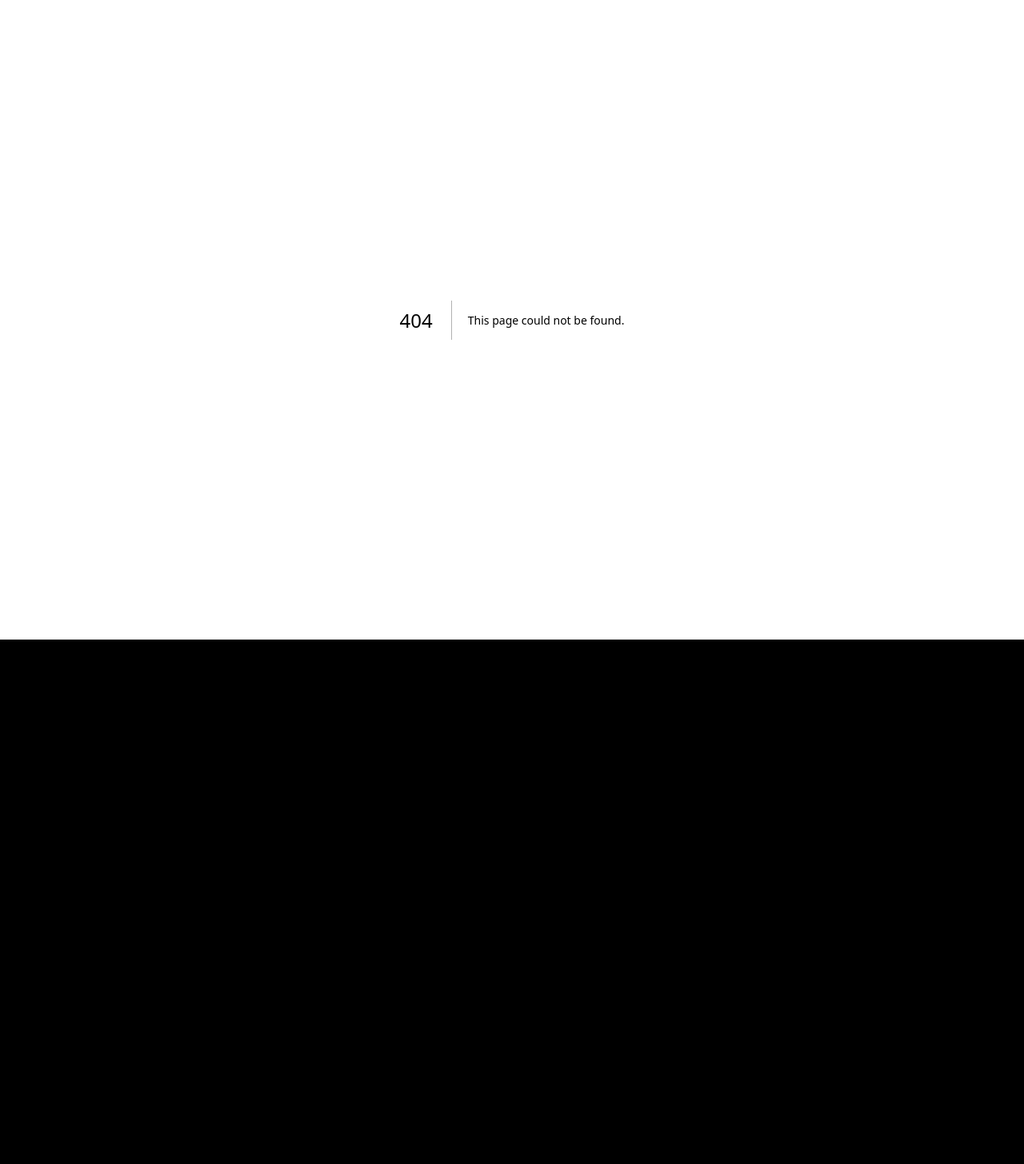
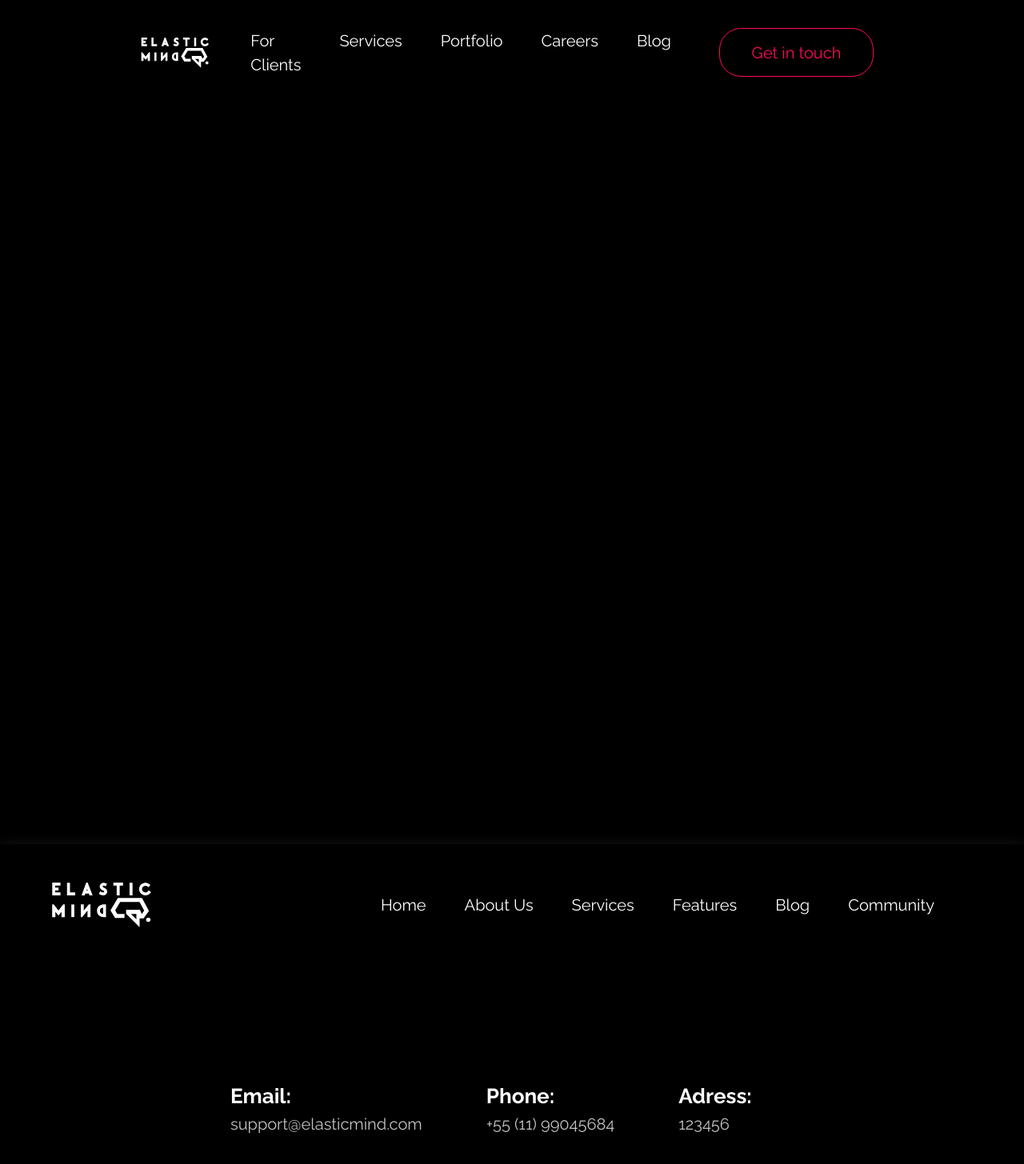
Before and after one commit to monobis/elasticmind-backup, a Next.js app: page /articles in a window 1280 px wide. Before the commit this address had no page. Shown: the top 1456 px of the page at 80% size. Before the commit the page ends 800 px from the top, so only its background shows below. Built offline with nearby package versions, Linux system fonts and the light colour scheme.

Commit message:
feat: :sparkles: Basic structure of the articles page configured

```diff
--- /dev/null
+++ b/src/app/articles/page.module.css
@@ -0,0 +1,7 @@
+.container {
+  height: 100vh;
+}
+
+.footer {
+  margin-top: 10rem;
+}
--- /dev/null
+++ b/src/app/articles/page.tsx
@@ -0,0 +1,18 @@
+import styles from "./page.module.css";
+import { Footer } from "@/components/Footer";
+import { Header } from "@/components/Header";
+
+export default function Articles() {
+  return (
+    <main>
+      <Header />
+
+      <section className={styles.container}></section>
+
+      <div className={styles.footer}>
+        {" "}
+        <Footer />
+      </div>
+    </main>
+  );
+}
```
